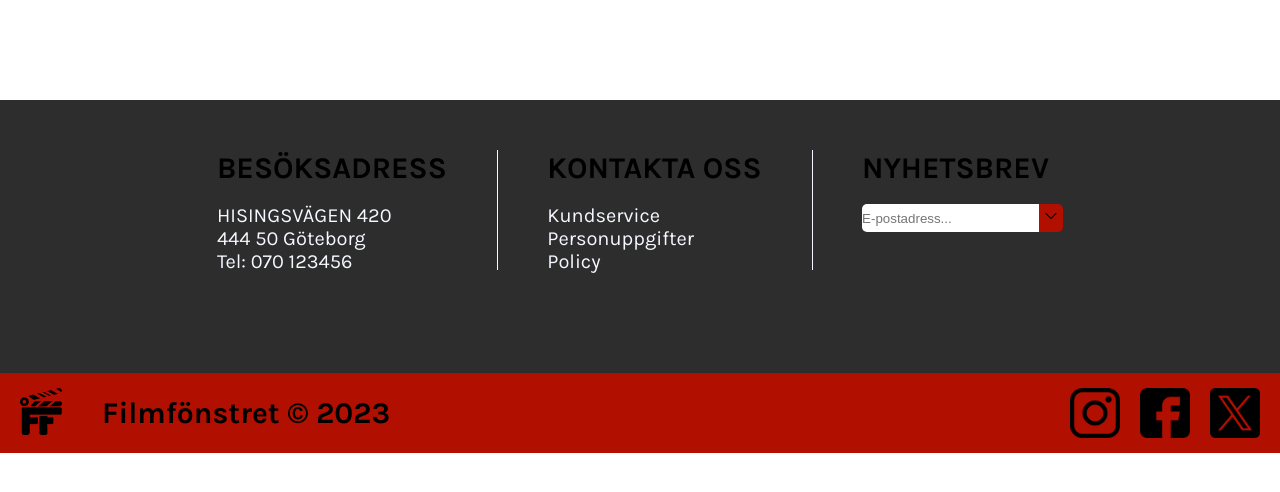
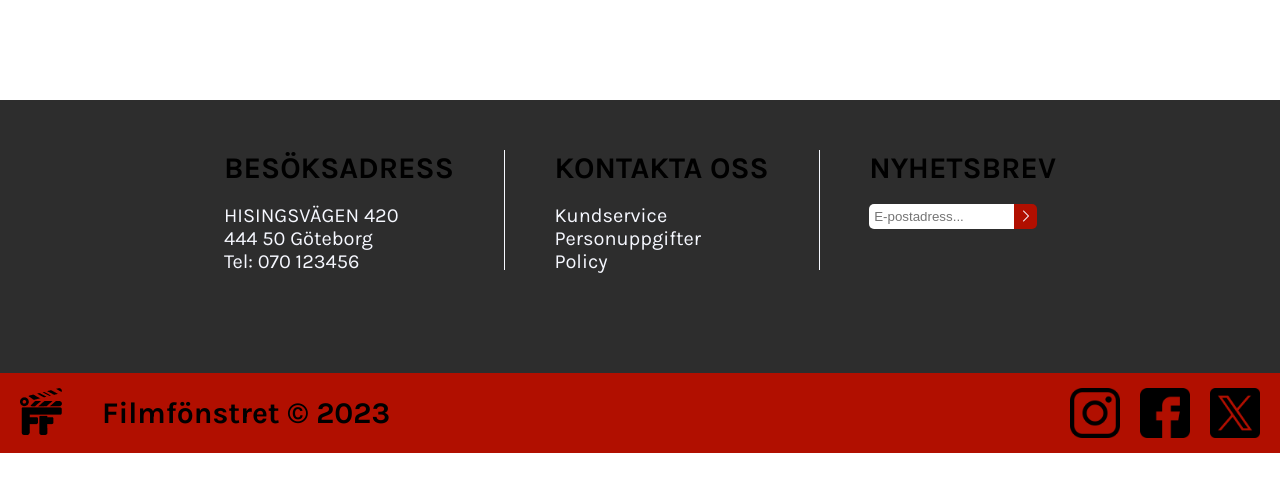
Before and after one commit to wlanhage/dd-bio-proj, a PHP site: page /footer/footer.html in a window 1280 px wide. Shown: the top 492 px of the page. Run offline with PHP 8.4, Linux system fonts and the light colour scheme.

Commit message:
fixade footern

```diff
--- a/footer/footer.css
+++ b/footer/footer.css
@@ -63,6 +63,8 @@ footer p {
   border-style: unset;
   border-bottom-left-radius: 5px;
   border-top-left-radius: 5px;
+  padding: 5px;
+  width: 145px;
 }
 
 .placeholderButton {
@@ -70,7 +72,7 @@ footer p {
   color: var(--darkred);
 
   border: unset;
-  padding: 4px;
+  padding: 4px 3px 1px 4px;
   border-bottom-right-radius: 5px;
   border-top-right-radius: 5px;
 }
@@ -78,6 +80,9 @@ footer p {
 .placeholderButton img {
   width: 16px;
   height: 16px;
+  transform: rotate(-90deg);
+  filter: invert(99%) sepia(30%) saturate(4996%) hue-rotate(180deg)
+    brightness(111%) contrast(104%);
 }
 
 .bottomFooter {
```
